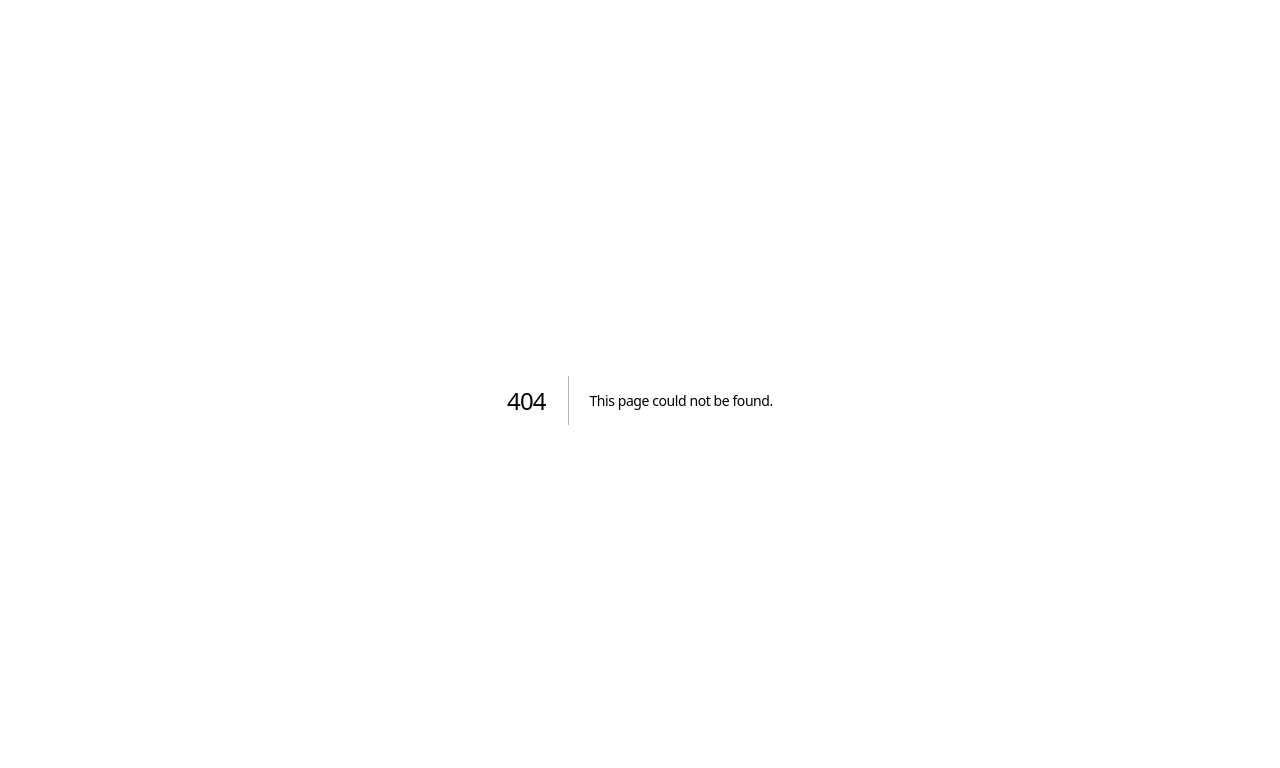
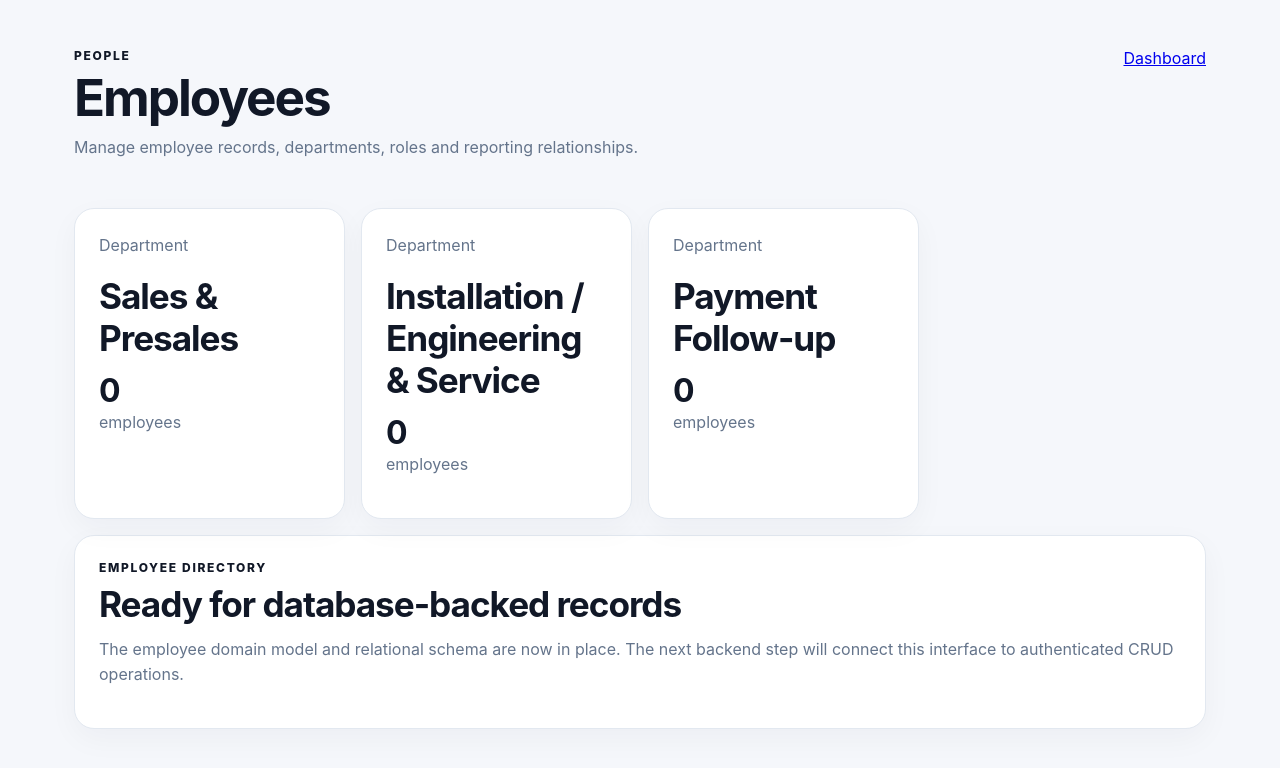
Before and after one commit to Pranjal1-1/EERS, a Next.js app in the folder apps/web/: page /employees in a window 1280 px wide. Before the commit this address had no page. Shown: the top 768 px of the page. Built offline with nearby package versions, Linux system fonts and the light colour scheme.

Commit message:
feat: add employee management interface foundation

```diff
--- /dev/null
+++ b/apps/web/src/app/employees/page.tsx
@@ -0,0 +1,37 @@
+import Link from 'next/link';
+
+const departments = [
+  { name: 'Sales & Presales', count: 0 },
+  { name: 'Installation / Engineering & Service', count: 0 },
+  { name: 'Payment Follow-up', count: 0 },
+];
+
+export default function EmployeesPage() {
+  return (
+    <main className="shell">
+      <header className="topbar">
+        <div>
+          <p className="eyebrow">People</p>
+          <h1>Employees</h1>
+          <p className="muted">Manage employee records, departments, roles and reporting relationships.</p>
+        </div>
+        <Link className="button" href="/">Dashboard</Link>
+      </header>
+      <section className="grid">
+        {departments.map((department) => (
+          <article className="card" key={department.name}>
+            <p className="muted">Department</p>
+            <h2 className="small-title">{department.name}</h2>
+            <strong>{department.count}</strong>
+            <p className="muted">employees</p>
+          </article>
+        ))}
+      </section>
+      <section className="card">
+        <p className="eyebrow">Employee directory</p>
+        <h2>Ready for database-backed records</h2>
+        <p className="muted">The employee domain model and relational schema are now in place. The next backend step will connect this interface to authenticated CRUD operations.</p>
+      </section>
+    </main>
+  );
+}
```
